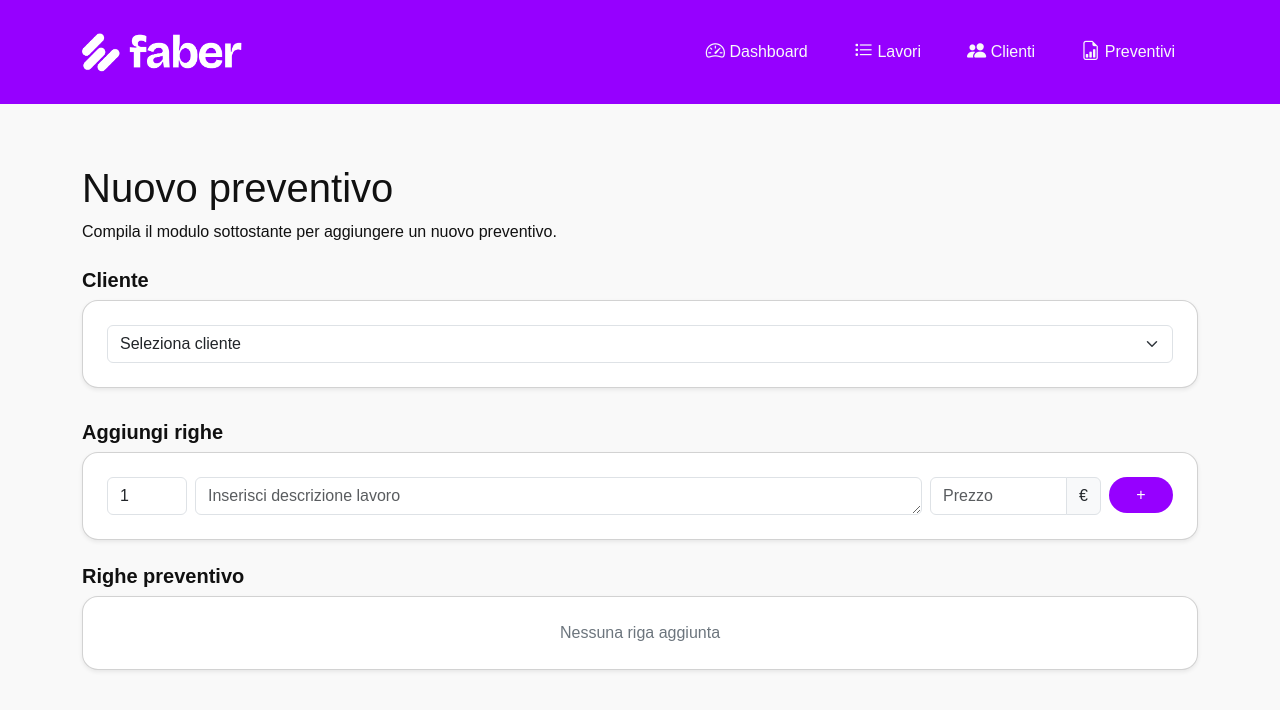
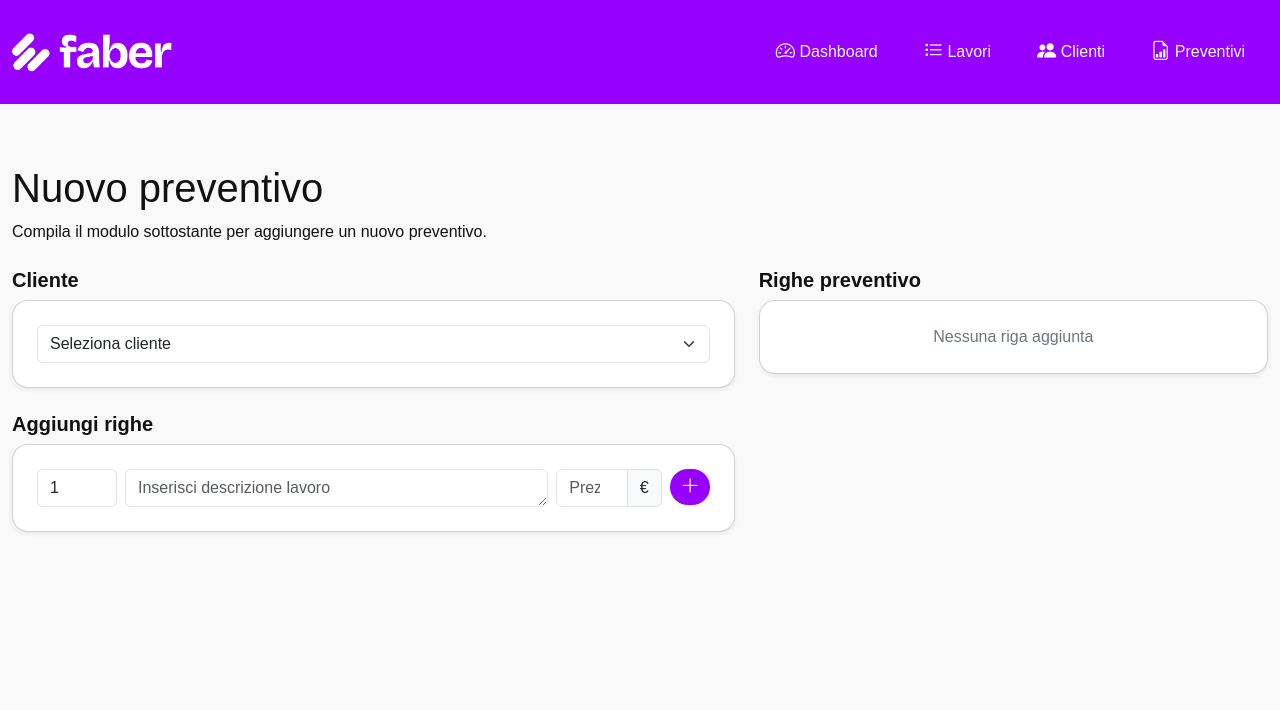
Before and after one commit to manuelparrinello/tazebao, a Flask app: page /preventivi/nuovo in a window 1280 px wide. Shown: the top 710 px of the page. Run offline with Flask 3, Linux system fonts and the light colour scheme; data that the repository does not hold is empty; some web fonts are replaced.

Commit message:
Restyling add preventivo e minor fixes

```diff
--- a/static/css/style.css
+++ b/static/css/style.css
@@ -38,7 +38,7 @@ body {
   box-shadow: none !important;
 }
 
-[v-cloak]>*:not(.loader) {
+[v-cloak] > *:not(.loader) {
   display: none;
 }
 
@@ -72,6 +72,10 @@ body {
 
 .col-pagamento {
   width: 200px !important;
+}
+
+.font-size-md-sm {
+  font-size: 0.85rem;
 }
 
 i.bi {
@@ -110,17 +114,17 @@ i.bi {
 }
 
 .container {
-  /* max-width: 1380px !important; */
+  max-width: 1440px !important;
 }
 
 body.loaded {
   opacity: 1;
 }
 
-
 /* CSS */
 
 .button-61 {
+  background-color: #9600ff;
   align-items: center;
   appearance: none;
   border-radius: 20px;
@@ -149,14 +153,40 @@ body.loaded {
   will-change: transform, opacity;
 }
 
+.button-61-p0 {
+  background-color: #9600ff;
+  align-items: center;
+  appearance: none;
+  border-radius: 20px;
+  border-style: none;
+  /* box-shadow: rgba(0, 0, 0, .2) 0 3px 1px -2px, rgba(0, 0, 0, .14) 0 2px 2px 0, rgba(0, 0, 0, .12) 0 1px 5px 0; */
+  box-sizing: border-box;
+  color: #fff;
+  cursor: pointer;
+  display: inline-flex;
+  font-weight: 500;
+  height: 36px;
+  justify-content: center;
+  line-height: normal;
+  min-width: 40px;
+  outline: none;
+  overflow: visible;
+  padding: 0 5px;
+  position: relative;
+  text-align: center;
+  text-decoration: none;
+  transition: box-shadow 280ms cubic-bezier(0.4, 0, 0.2, 1);
+  user-select: none;
+  -webkit-user-select: none;
+  touch-action: manipulation;
+  vertical-align: middle;
+  will-change: transform, opacity;
+}
+
 .button-61:disabled {
   background-color: rgba(0, 0, 0, 0.12);
   cursor: default;
   pointer-events: none;
-}
-
-.button-61 {
-  background-color: #9600ff;
 }
 
 .button-61-warning {
@@ -185,7 +215,6 @@ body.loaded {
   color: #9600ff !important;
 }
 
-
 #textarea_descrizione {
   resize: none;
   overflow: hidden;
@@ -205,7 +234,7 @@ body.loaded {
 .data-label {
   color: #9600ff;
   font-weight: 500;
-  font-size: .8em;
+  font-size: 0.8em;
   margin-top: 0.3rem;
 }
 
@@ -393,7 +422,6 @@ body.loaded {
   color: #adb5bd;
 }
 
-
 /* Esempio: Se il select è in stato "In corso", l'alone diventa giallo invece che azzurro */
 
 .selectInCorso:focus {
@@ -422,7 +450,7 @@ body.loaded {
 }
 
 table td {
-  vertical-align: middle !important;
+  vertical-align: baseline !important;
   font-weight: 500 !important;
 }
 
--- a/templates/cliente.html
+++ b/templates/cliente.html
@@ -55,7 +55,7 @@
         <div class="container p-0 mt-2">
             <h4 class="fw-bold mb-3">Lavori associati</h4>
             <div class="card rounded rounded-4 shadow-sm">
-                <div class="card-body">
+                <div class="card-body p-4">
                     <tabella-lavori :update_status="updateStatus" :lavori_data="cliente.lavori" :filtro_stati="populateExcludedStatuses"></tabella-lavori>
                 </div>
             </div>
--- a/templates/lavori.html
+++ b/templates/lavori.html
@@ -20,7 +20,7 @@
 
     <div v-else class="container p-0 mt-0">
         <div class="card rounded rounded-4 shadow-sm">
-            <div class="card-body">
+            <div class="card-body p-4">
 
                 <tabella-lavori :lavori_data="lavori" :update_status="updateStatus" :stato_lavori="stato_lavori"
                     :filtro_stati="populateExcludedStatuses">
--- a/templates/preventivo_new.html
+++ b/templates/preventivo_new.html
@@ -9,7 +9,7 @@
         <div class="row mb-3 g-4">
 
             <!-- CARD CLIENTE  -->
-            <div class="col mb-3">
+            <div class="col-md-7 col-sm mb-3">
                 <h5 class="fw-bold">Cliente</h5>
                 <div class="card rounded rounded-4 shadow-sm">
                     <div class="card-body p-4">
@@ -25,8 +25,8 @@
                         </div>
 
                         <div v-if="clienteSelezionato != 'Seleziona cliente'" v-cloak>
+
                             <!-- ANAGRAFICA -->
-
                             <div class="row mt-3">
                                 <div class="col-auto col-sm">
                                     <!-- nominativo e indirizzo -->
@@ -88,16 +88,11 @@
                                 </div>
                             </div>
                         </div>
-
-
-                    </div>
-                </div>
                     </div>
                 </div>
 
-
-        <div class="row">
-            <div class="col">
+                <!-- AGGIUNGI RIGHE -->
+                <div class="mt-4">
                     <h5 class="fw-bold">Aggiungi righe</h5>
                     <div class="card rounded rounded-4 shadow-sm g-0">
                         <div class="card-body p-4">
@@ -117,8 +112,8 @@
                                 <div class="col">
                                     <div class="form-group">
                                         <!-- <label class="form-label" for="titolo_prova">Descrizione</label> -->
-                                    <textarea placeholder="Inserisci descrizione lavoro" rows="1" class="form-control"
-                                        type="text" name="descrizione" v-model="descrizione"
+                                        <textarea placeholder="Inserisci descrizione lavoro" rows="1"
+                                            class="form-control" type="text" name="descrizione" v-model="descrizione"
                                             @input="autoResize($event)"></textarea>
                                     </div>
                                 </div>
@@ -132,81 +127,70 @@
                                     </div>
                                 </div>
 
-                            <div class="col-auto">
-                                <button class="button-61 pointer" @click="addRigaPreventivo">+</button>
+                                <div class="col-auto align-self-xxl-center">
+
+                                    <button class="button-61-p0" @click="addRigaPreventivo"> <i class="bi bi-plus-lg"></i></button>
                                 </div>
 
                             </div>
                         </div>
                     </div>
+                </div>
 
-                <div class="row mt-3">
-                    <div class="col">
-                        <h5 class="fw-bold mt-2">Righe preventivo</h5>
+            </div>
+
+            <!-- RIGHE PREVENTIVO -->
+            <div class="col-md-5 col-sm">
+                <h5 class="fw-bold">Righe preventivo</h5>
                 <div class="card rounded rounded-4 shadow-sm g-0">
                     <div class="card-body p-4">
-                                <div class="row" v-if="righe.length > 0" v-cloak>
-                                    <div class="col-md-11 col-sm align-content-center">
+                        <div class="col-auto col-sm align-content-center" v-if="righe.length > 0" v-cloak>
                             <div>
-                                            <table class="table">
+                                <table class="table font-size-md-sm">
                                     <thead>
                                         <tr>
-                                                        <th style="width:50px;">Qtà</th>
                                             <th style="width: auto">Descrizione</th>
-                                                        <th class="text-center" style="width: 130px">Prezzo unitario
+                                            <th class="text-end" style="width: 130px">Prezzo
                                             </th>
-                                                        <th class="text-center" style="width: 130px">Totale</th>
+                                            <th class="text-end" style="width: 130px">Totale</th>
                                         </tr>
                                     </thead>
                                     <tbody>
                                         <tr v-if="righe.length > 0" v-for="riga in righe" :id="riga.idRiga">
-                                                        <td>[[ riga.qty ]]</td>
-                                                        <td class="descrizione-preventivo">[[ riga.descrizione ]]</td>
-                                                        <td class="text-center">[[ euroFormat(riga.prezzo) ]]€</td>
-                                                        <td class="text-center">[[ euroFormat(riga.totaleRiga) ]]€</td>
+                                            <td class="descrizione-preventivo"><strong class="text-primary">[[ riga.qty ]]x</strong> : [[ riga.descrizione ]]</td>
+                                            <td class="text-end">[[ euroFormat(riga.prezzo) ]]€</td>
+                                            <td class="text-end">[[ euroFormat(riga.totaleRiga) ]]€</td>
                                         </tr>
-                                                </tbody>
-                                            </table>
-                                            <table class="table">
-                                                <tbody class="" v-if="righe">
-                                                    <thead>
                                         <tr>
-                                                            <th style="width:50px;"></th>
-                                                            <th style="width: auto"></th>
-                                                            <th class="text-center" style="width: 130px">
-                                                            </th>
-                                                            <th class="text-center" style="width: 130px"></th>
-                                                        </tr>
-                                                    </thead>
-                                                    <tr>
-                                                        <td></td>
                                             <td class="fw-bold">Subtotale</td>
                                             <td></td>
-                                                        <td class="fw-bold text-center">[[ euroFormat(subtotale) ]]€
+                                            <td class="fw-bold text-end">[[ euroFormat(subtotale) ]]€
                                             </td>
                                         </tr>
                                         <tr>
+                                            <td class="text-left">IVA 22%</td>
                                             <td></td>
-                                                        <td class="">IVA 22%</td>
-                                                        <td></td>
-                                                        <td class=" text-center">[[ euroFormat(subtotale * 0.22) ]]€
+                                            <td class="text-end">[[ euroFormat(subtotale * 0.22) ]]€
                                             </td>
                                         </tr>
                                         <tr>
+                                            <td class="text-left">Tassa XYZ</td>
                                             <td></td>
+                                            <td class="text-end">[[ euroFormat(8.16) ]]€
+                                            </td>
+                                        </tr>
+                                        <tr>
                                             <td class="fw-bold">TOTALE</td>
                                             <td></td>
-                                                        <td class="fw-bold text-center">[[ euroFormat(subtotale * 1.22)
+                                            <td class="fw-bold text-end">[[ euroFormat(subtotale * 1.22)
                                                 ]]€</td>
                                         </tr>
                                     </tbody>
                                 </table>
+
                             </div>
 
-                                    </div>
-                                    <div class="col-md-1 col-sm">
                             <button class="button-61 w-100" @click="sendForm($event)">Salva</button>
-                                    </div>
                         </div>
                         <div v-else class="d-flex align-items-center justify-content-center">
                             <span class="text-secondary">Nessuna riga aggiunta</span>
@@ -215,8 +199,7 @@
                     </div>
                 </div>
             </div>
-                </div>
-            </div>
+
         </div>
 </div>
 
```
Also changed, not shown: app.db. Lines whose indentation alone changed are shown as unchanged.
